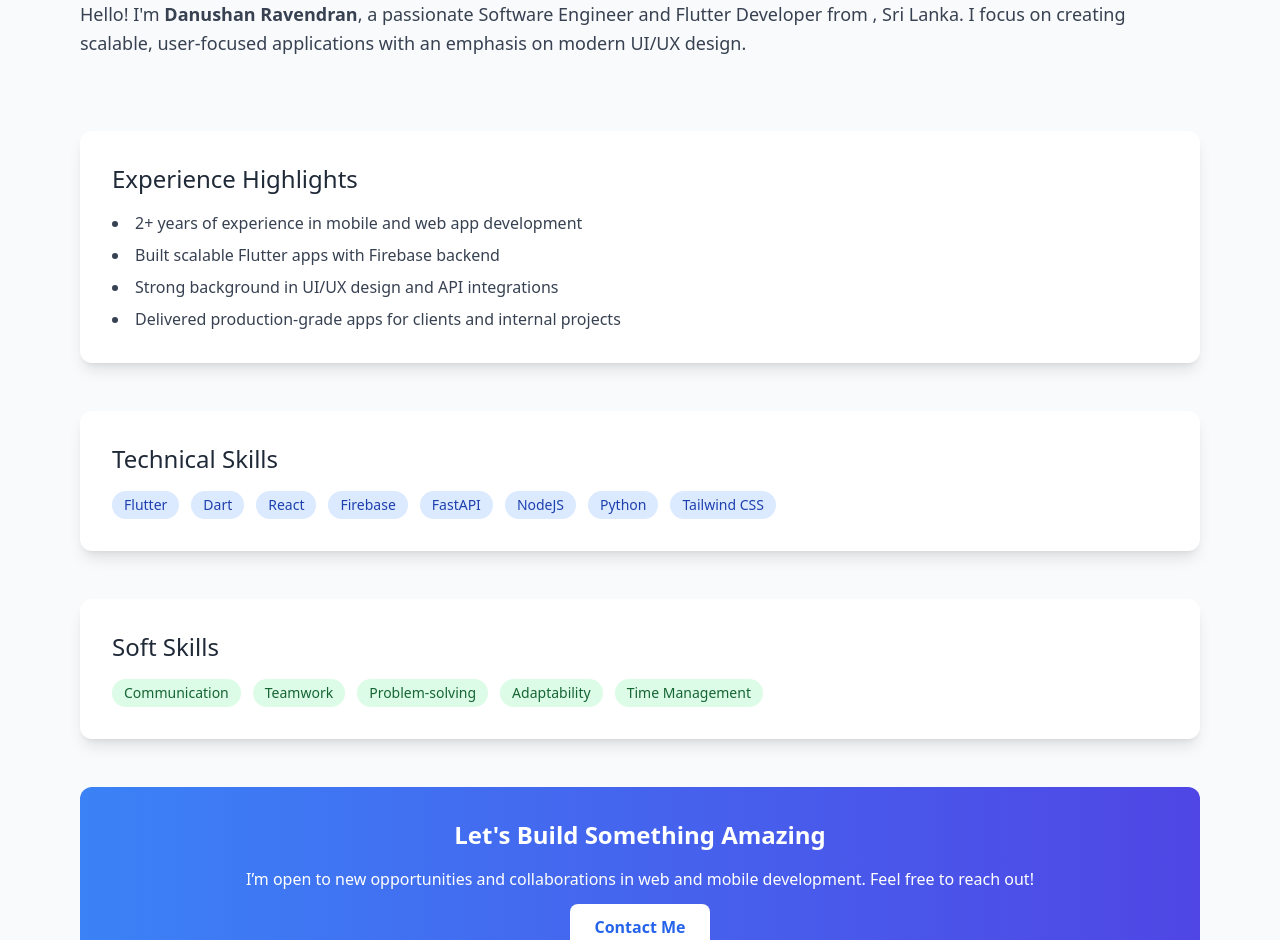
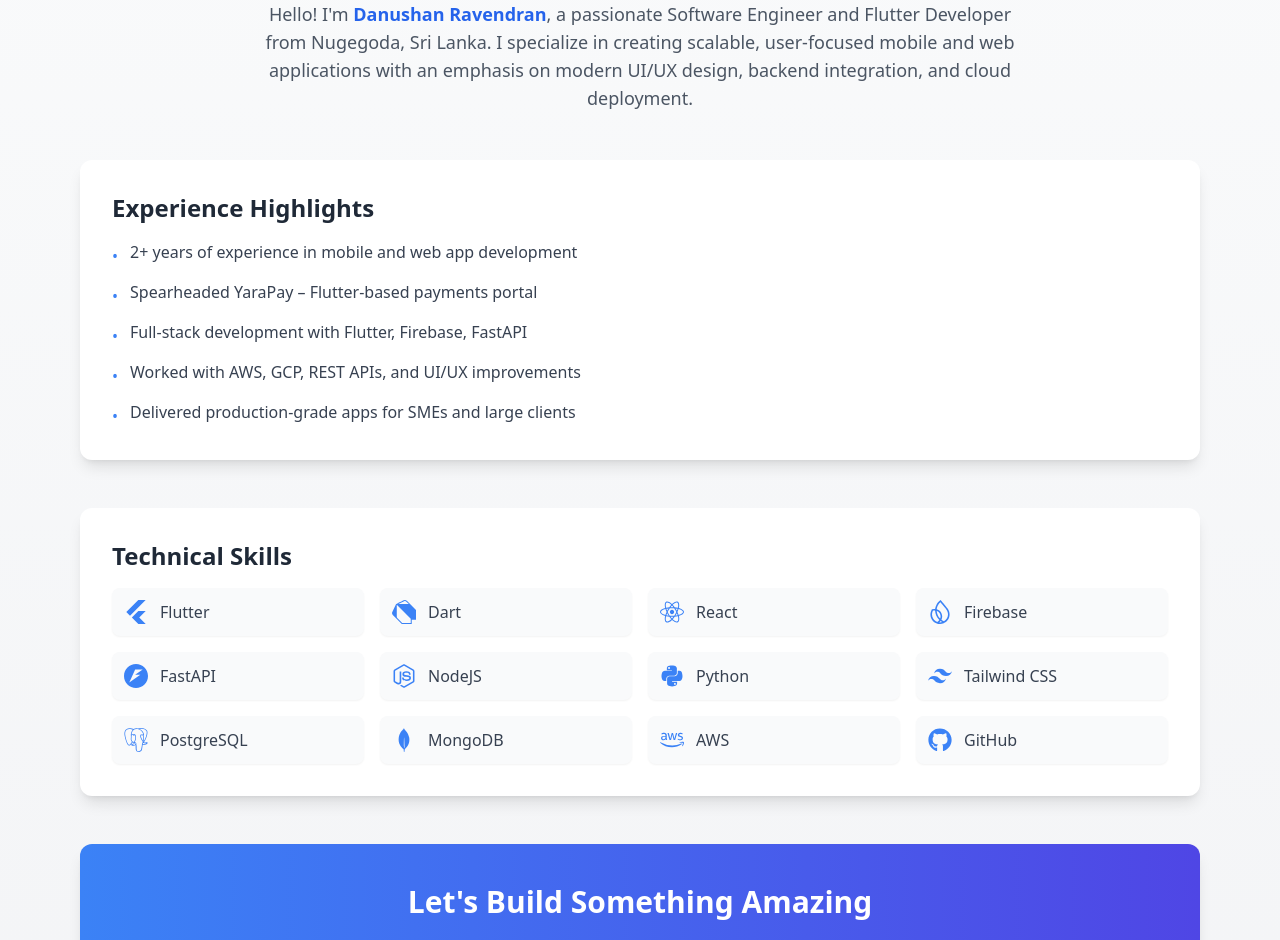
Before and after one commit to Danushan99/dhanu_dev, a React (Vite) app: page / in a window 1280 px wide. Shown: the part 920-1860 px from the top of the page. Built offline with nearby package versions, Linux system fonts and the light colour scheme.

Commit message:
feat: update AboutPage with enhanced skills display and experience highlights; upgrade react-icons dependency

```diff
--- a/package.json
+++ b/package.json
@@ -14,7 +14,7 @@
     "framer-motion": "^12.23.12",
     "react": "^18.2.0",
     "react-dom": "^18.2.0",
-    "react-icons": "^5.0.1",
+    "react-icons": "^5.5.0",
     "react-router-dom": "^6.22.3",
     "react-scroll": "^1.9.0",
     "react-vertical-timeline-component": "^3.5.3",
--- a/src/componets/About.jsx
+++ b/src/componets/About.jsx
@@ -1,83 +1,132 @@
 /* eslint-disable react/no-unescaped-entities */
+import { motion } from "framer-motion";
+import { FaReact, FaNodeJs, FaPython, FaAws, FaGithub } from "react-icons/fa";
+import {
+  SiFlutter,
+  SiDart,
+  SiFirebase,
+  SiFastapi,
+  SiTailwindcss,
+  SiPostgresql,
+  SiMongodb,
+} from "react-icons/si";
+
 function AboutPage() {
   const skills = [
-    "Flutter", "Dart", "React", "Firebase", "FastAPI", "NodeJS", "Python", "Tailwind CSS"
-  ];
-
-  const softSkills = [
-    "Communication", "Teamwork", "Problem-solving", "Adaptability", "Time Management"
+    { name: "Flutter", icon: <SiFlutter size={24} /> },
+    { name: "Dart", icon: <SiDart size={24} /> },
+    { name: "React", icon: <FaReact size={24} /> },
+    { name: "Firebase", icon: <SiFirebase size={24} /> },
+    { name: "FastAPI", icon: <SiFastapi size={24} /> },
+    { name: "NodeJS", icon: <FaNodeJs size={24} /> },
+    { name: "Python", icon: <FaPython size={24} /> },
+    { name: "Tailwind CSS", icon: <SiTailwindcss size={24} /> },
+    { name: "PostgreSQL", icon: <SiPostgresql size={24} /> },
+    { name: "MongoDB", icon: <SiMongodb size={24} /> },
+    { name: "AWS", icon: <FaAws size={24} /> },
+    { name: "GitHub", icon: <FaGithub size={24} /> },
   ];
 
   const experienceHighlights = [
     "2+ years of experience in mobile and web app development",
-    "Built scalable Flutter apps with Firebase backend",
-    "Strong background in UI/UX design and API integrations",
-    "Delivered production-grade apps for clients and internal projects"
+    "Spearheaded YaraPay – Flutter-based payments portal",
+    "Full-stack development with Flutter, Firebase, FastAPI",
+    "Worked with AWS, GCP, REST APIs, and UI/UX improvements",
+    "Delivered production-grade apps for SMEs and large clients",
   ];
 
   return (
-    <section className="bg-gray-50 py-16 px-6 md:px-20">
+    <section className="bg-gradient-to-b from-gray-50 to-gray-100 py-16 px-6 md:px-20">
       <div className="max-w-6xl mx-auto grid gap-12">
-        <div className="text-center md:text-left">
-          <h2 className="text-4xl font-EB-Garamond font-semibold mb-4 text-gray-800">
-            About Me
-          </h2>
-          <p className="text-gray-700 text-lg leading-relaxed mb-6">
-            Hello! I'm <span className="font-semibold">Danushan Ravendran</span>, a passionate Software Engineer and Flutter Developer from , Sri Lanka. I focus on creating scalable, user-focused applications with an emphasis on modern UI/UX design.
+        {/* Intro */}
+        <motion.div
+          initial={{ opacity: 0, y: 20 }}
+          animate={{ opacity: 1, y: 0 }}
+          transition={{ duration: 0.8 }}
+          className="text-center"
+        >
+          <h2 className="text-4xl font-bold mb-4 text-gray-800">About Me</h2>
+          <p className="text-gray-600 text-lg max-w-3xl mx-auto">
+            Hello! I'm{" "}
+            <span className="font-semibold text-blue-600">
+              Danushan Ravendran
+            </span>
+            , a passionate Software Engineer and Flutter Developer from
+            Nugegoda, Sri Lanka. I specialize in creating scalable,
+            user-focused mobile and web applications with an emphasis on modern
+            UI/UX design, backend integration, and cloud deployment.
           </p>
-        </div>
+        </motion.div>
 
-        {/* Experience Highlights */}
-        <div className="bg-white shadow-lg rounded-xl p-8">
-          <h3 className="text-2xl font-medium text-gray-800 mb-4">Experience Highlights</h3>
-          <ul className="list-disc list-inside text-gray-700 space-y-2">
+        {/* Experience */}
+        <motion.div
+          initial={{ opacity: 0, x: -30 }}
+          animate={{ opacity: 1, x: 0 }}
+          transition={{ duration: 0.6 }}
+          className="bg-white shadow-lg rounded-xl p-8"
+        >
+          <h3 className="text-2xl font-semibold text-gray-800 mb-4">
+            Experience Highlights
+          </h3>
+          <ul className="space-y-3 text-gray-700">
             {experienceHighlights.map((item, index) => (
-              <li key={index}>{item}</li>
+              <li key={index} className="flex items-start gap-3">
+                <span className="text-blue-500 mt-1">•</span>
+                {item}
+              </li>
             ))}
           </ul>
-        </div>
+        </motion.div>
 
-        {/* Technical Skills */}
-        <div className="bg-white shadow-lg rounded-xl p-8">
-          <h3 className="text-2xl font-medium text-gray-800 mb-4">Technical Skills</h3>
-          <div className="flex flex-wrap gap-3">
-            {skills.map((skill) => (
-              <span key={skill} className="bg-blue-100 text-blue-800 px-3 py-1 rounded-full text-sm font-medium">
-                {skill}
-              </span>
+        {/* Skills */}
+        <motion.div
+          initial={{ opacity: 0, x: 30 }}
+          animate={{ opacity: 1, x: 0 }}
+          transition={{ duration: 0.6 }}
+          className="bg-white shadow-lg rounded-xl p-8"
+        >
+          <h3 className="text-2xl font-semibold text-gray-800 mb-4">
+            Technical Skills
+          </h3>
+          <div className="grid grid-cols-2 md:grid-cols-4 gap-4">
+            {skills.map((skill, index) => (
+              <motion.div
+                key={index}
+                whileHover={{ scale: 1.05 }}
+                className="flex items-center gap-3 bg-gray-50 p-3 rounded-lg shadow-sm"
+              >
+                <span className="text-blue-500">{skill.icon}</span>
+                <span className="font-medium text-gray-700">{skill.name}</span>
+              </motion.div>
             ))}
           </div>
-        </div>
-
-        {/* Soft Skills */}
-        <div className="bg-white shadow-lg rounded-xl p-8">
-          <h3 className="text-2xl font-medium text-gray-800 mb-4">Soft Skills</h3>
-          <div className="flex flex-wrap gap-3">
-            {softSkills.map((skill) => (
-              <span key={skill} className="bg-green-100 text-green-800 px-3 py-1 rounded-full text-sm font-medium">
-                {skill}
-              </span>
-            ))}
-          </div>
-        </div>
+        </motion.div>
 
         {/* Call to Action */}
-        <div className="bg-gradient-to-r from-blue-500 to-indigo-600 text-white text-center rounded-xl py-8 px-6">
-          <h3 className="text-2xl font-semibold mb-4">Let's Build Something Amazing</h3>
-          <p className="mb-6">I’m open to new opportunities and collaborations in web and mobile development. Feel free to reach out!</p>
+        <motion.div
+          initial={{ opacity: 0, scale: 0.95 }}
+          animate={{ opacity: 1, scale: 1 }}
+          transition={{ duration: 0.6 }}
+          className="bg-gradient-to-r from-blue-500 to-indigo-600 text-white text-center rounded-xl py-10 px-6 shadow-lg"
+        >
+          <h3 className="text-3xl font-semibold mb-4">
+            Let's Build Something Amazing
+          </h3>
+          <p className="mb-6 max-w-xl mx-auto">
+            I’m open to new opportunities and collaborations in web and mobile
+            development. Whether it's building a startup MVP or enhancing an
+            enterprise solution, let's make it happen!
+          </p>
           <a
-            href="mailto:Danuthasan008@gmail.com"
+            href="mailto:danuthasan08@gmail.com"
             className="bg-white text-blue-600 font-bold px-6 py-3 rounded-lg hover:bg-gray-100 transition"
           >
             Contact Me
           </a>
-        </div>
+        </motion.div>
       </div>
     </section>
   );
 }
 
-
-
-
 export default AboutPage;
```
Also changed, not shown: 1 other file (tests, documents, lock files or other folders).
